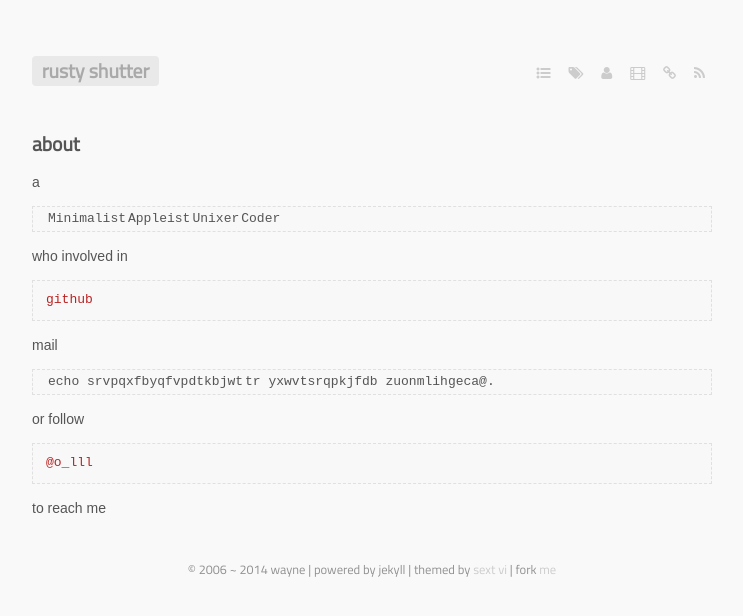
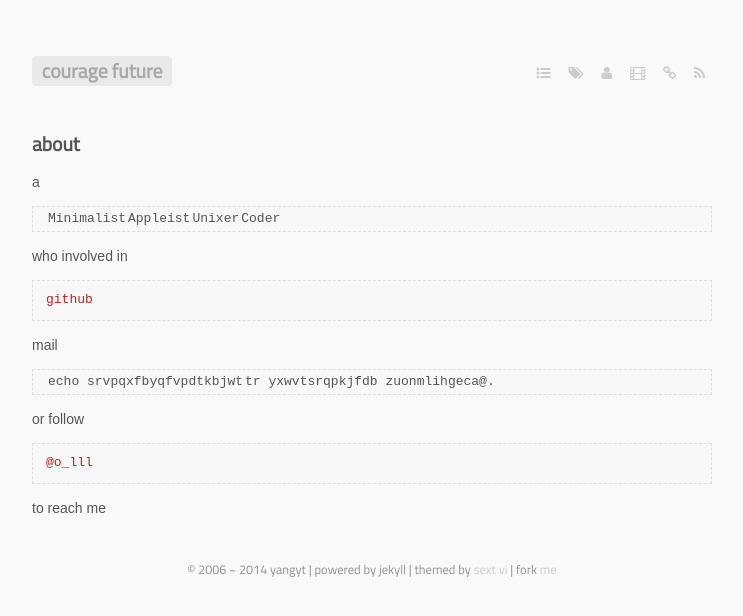
Before and after one commit to AtticusYang/meishiguang.github.io, a Jekyll site: the page built from about.markdown, in a window 1280 px wide. Shown: the top 616 px of the page, without its empty margins (268-1011 px from the left). Built offline with Jekyll 4.4.1, drawn with Linux system fonts in a browser that asks for light colours; some web fonts are replaced; Markdown is read by kramdown in place of the engine named in the settings.

Commit message:
modify config

```diff
--- a/_config.yml
+++ b/_config.yml
@@ -1,12 +1,12 @@
 markdown: rdiscount
 pygments: true
 permalink: /:year/:month/:day/:title.html
-name: "rusty shutter"
+name: "courage future"
 markdown: rdiscount
 
-author: "wayne"
-atom-baseurl: "http://lhzhang.com"
-disqus: "gopherwood"
+author: "yangyt"
+atom-baseurl: "https://meishiguang.github.io"
+disqus: "meishiguang3"
 
 navigations:
   - title: Archive
```
